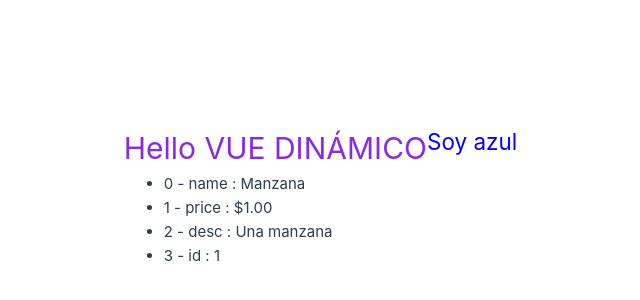
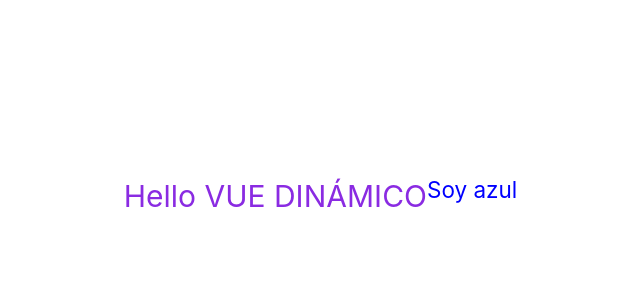
Before and after one commit to Alek30k/My-first-vue, a Vue app: page / in a window 1280 px wide. Shown: the part 204-504 px from the top of the page, without its empty margins (213-853 px from the left). Built offline with nearby package versions, Linux system fonts and the light colour scheme.

Commit message:
last commit

```diff
--- a/src/App.vue
+++ b/src/App.vue
@@ -19,12 +19,6 @@
 //     desc: "Una naranja",
 //   },
 // ];
-const objetoFrutas = {
-  name: "Manzana",
-  price: "$1.00",
-  desc: "Una manzana",
-  id: 1,
-};
 </script>
 
 <template>
@@ -35,12 +29,6 @@
       {{ fruta.name }} - {{ fruta.price }} - {{ fruta.desc }}
     </li>
   </ul> -->
-  <ul>
-    <li v-for="(value, propiedad, index) in objetoFrutas" :key="index">
-      {{ index }} - {{ propiedad }} :
-      {{ value }}
-    </li>
-  </ul>
 </template>
 
 <style>
```
